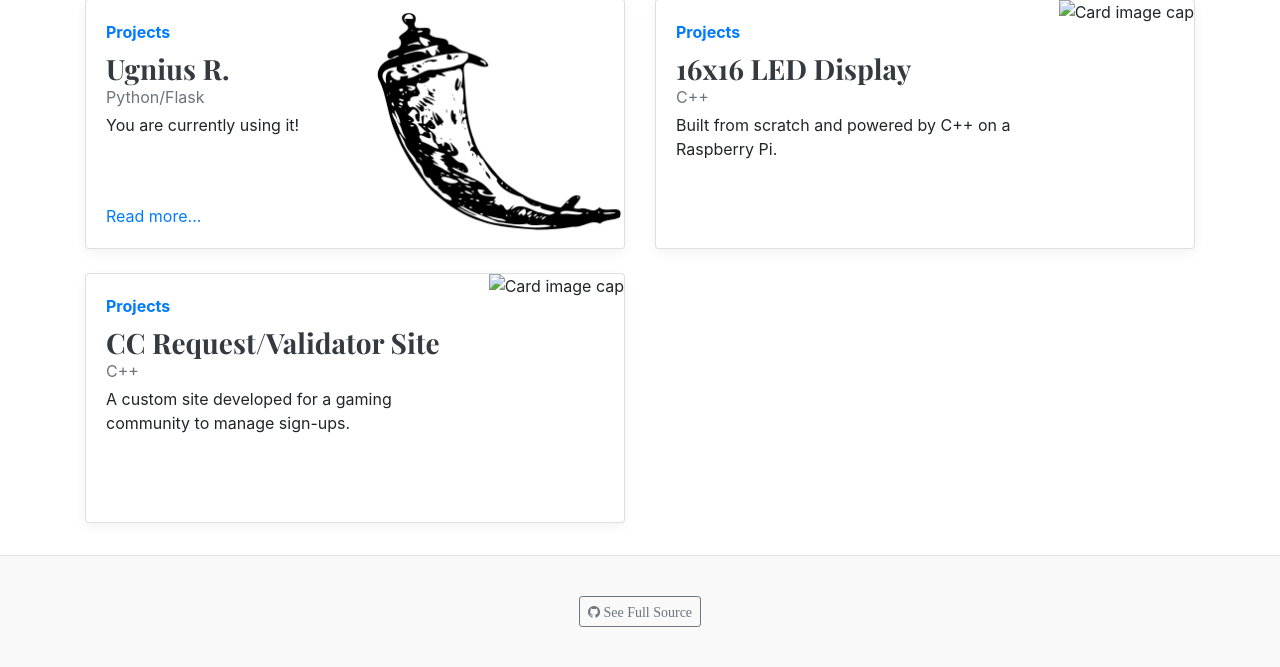
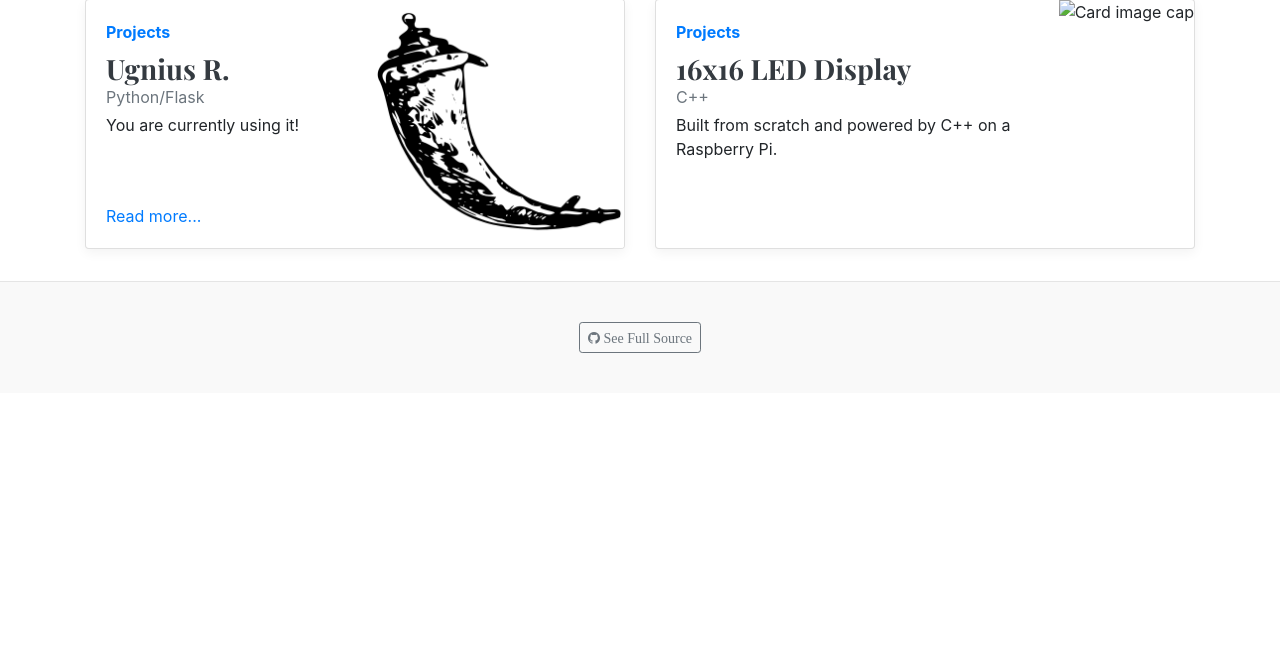
Before and after one commit to UgiR/UgniusR-Site, a Flask app: page /projects/ in a window 1280 px wide. Shown: the part 197-864 px from the top of the page. After the commit the page ends 800 px from the top, so only its background shows below. Run offline with Flask 2, Linux system fonts and the light colour scheme; data that the repository does not hold is empty; some libraries are stand-ins or nearby versions.

Commit message:
Updating projects

```diff
--- a/UgniusR/api/public.py
+++ b/UgniusR/api/public.py
@@ -1,7 +1,7 @@
 from flask import Blueprint, Response, jsonify
 from sqlalchemy import exc
 from sentry_sdk import capture_exception
-from UgniusR.api.models import Course
+from UgniusR.api.models import Course, Project
 
 public_api_bp = Blueprint('public_api', __name__, url_prefix='/api/public')
 
@@ -22,3 +22,21 @@ def courses():
         c['Term'] = course.term
         content.append(c)
     return jsonify(content)
+
+
+@public_api_bp.route('/project')
+def projects():
+    try:
+        all_projects = Project.query.all()
+    except exc.SQLAlchemyError as e:
+        capture_exception(e)
+        return Response(status=404)
+
+    content = []
+    for project in all_projects:
+        c = {}
+        c['Title'] = project.title
+        c['Category'] = project.category
+        c['Description'] = project.description
+        content.append(c)
+    return jsonify(content)
--- a/UgniusR/projects/templates/projects.html
+++ b/UgniusR/projects/templates/projects.html
@@ -64,22 +64,6 @@
                             </div>
                         </div>
 
-                        <div class="col-md-6">
-                            <div class="card flex-md-row mb-4 box-shadow h-md-250">
-                                <div class="card-body d-flex flex-column align-items-start">
-                                    <strong class="d-inline-block mb-2 text-primary">Projects</strong>
-                                    <h3 class="mb-0">
-                                        <a class="text-dark" href="#">CC Request/Validator Site</a>
-                                    </h3>
-                                    <div class="mb-1 text-muted">C++</div>
-                                    <p class="card-text mb-auto">
-                                        A custom site developed for a gaming community to manage sign-ups.
-                                    </p>
-                                    <a href="#"></a>
-                                </div>
-                                <img class="card-img-right flex-auto d-none d-md-block" data-src="holder.js/200x250?text=Coming soon" alt="Card image cap">
-                            </div>
-                        </div>
                     </div>
 
         </div><!-- /.blog-main -->
--- a/UgniusR/projects/views.py
+++ b/UgniusR/projects/views.py
@@ -1,4 +1,6 @@
 from flask import render_template, Blueprint
+from UgniusR.api import public as api
+import json
 
 projects_bp = Blueprint('projects', __name__, url_prefix='/projects', template_folder='templates',
                         static_folder='static')
@@ -6,7 +8,12 @@ projects_bp = Blueprint('projects', __name__, url_prefix='/projects', template_f
 
 @projects_bp.route('/')
 def projects():
-    return render_template('projects.html', heading='Projects')
+    r = api.projects()
+    if r.status_code == 200:
+        projects = json.loads(r.data)
+        return render_template('projects.html', heading='Projects', projects=projects)
+    else:
+        return render_template('coursework.html'), 404
 
 
 @projects_bp.route('/this')
```
Also changed, not shown: UgniusR/api/models.py (+8 -0 lines), UgniusR/main/views.py (+1 -7 lines).
